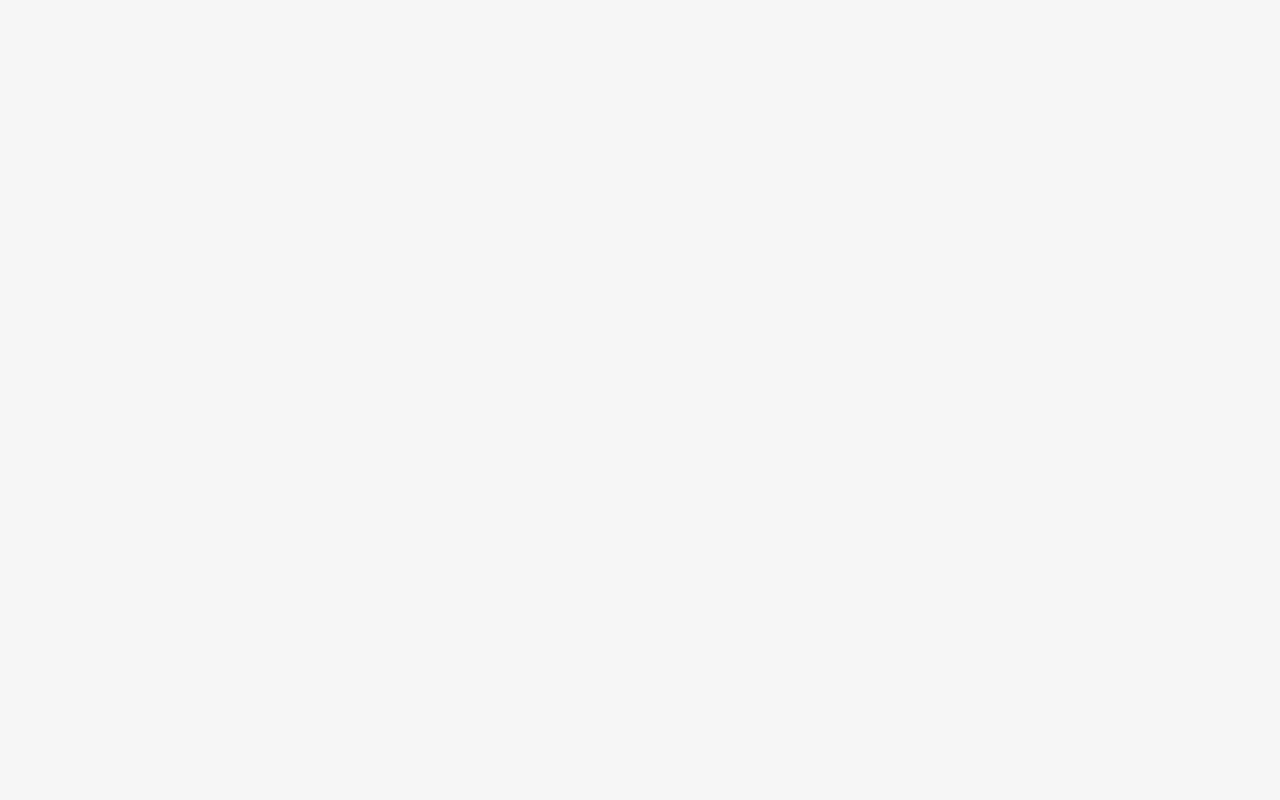
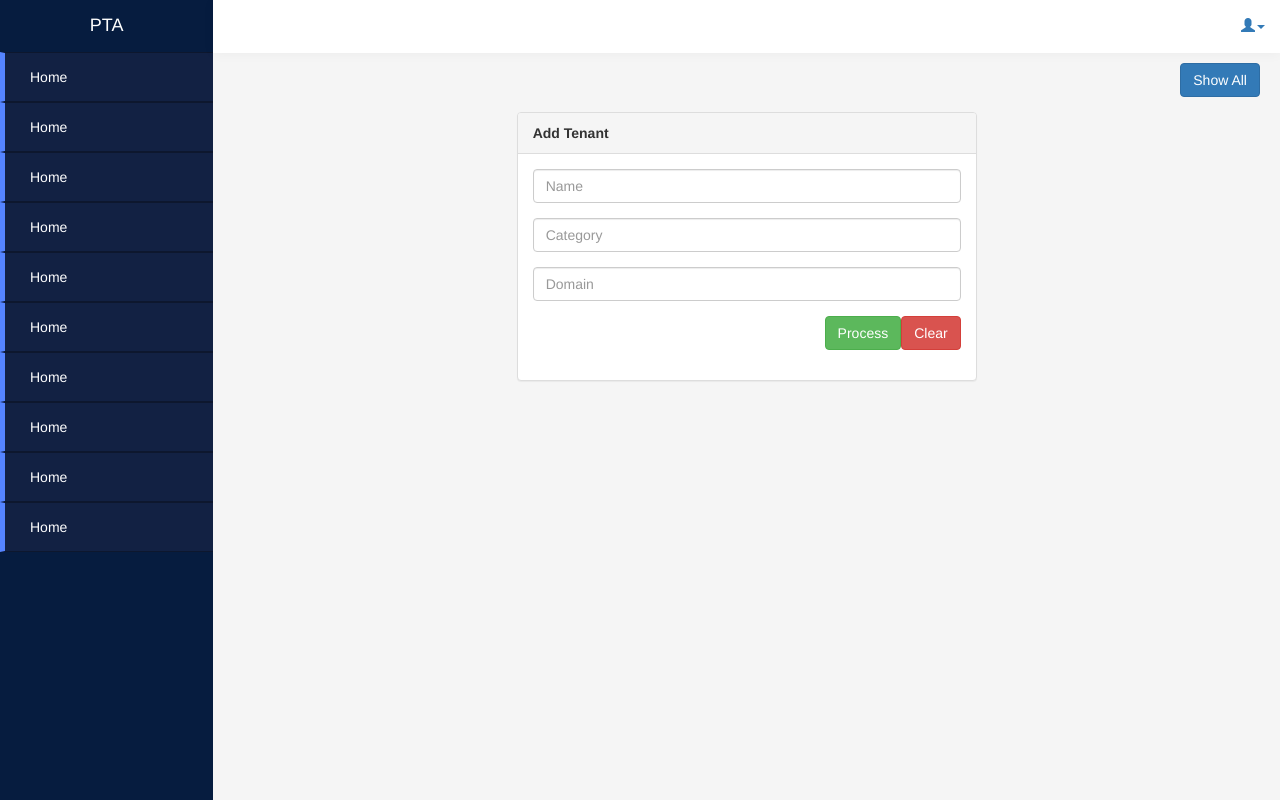
Before and after one commit to jatin5098/pta-web, an Angular app: page /pa-dashboard/tenant-entry in a window 1280 px wide. Before the commit this address led to /. Built offline with nearby package versions, Linux system fonts and the light colour scheme.

Commit message:
chore: nested routing and switching component

```diff
--- a/src/app/app.module.ts
+++ b/src/app/app.module.ts
@@ -10,6 +10,7 @@ import { AuthenticationComponent } from './authentication/authentication.compone
 import { PaDashboardComponent } from './pa-dashboard/pa-dashboard.component';
 import { TaDashboardComponent } from './ta-dashboard/ta-dashboard.component';
 import { DataGridComponent } from './common/data-grid/data-grid.component';
+import { TenantEntryComponent } from './tenant/tenant-entry/tenant-entry.component';
 
 @NgModule({
   declarations: [
@@ -19,6 +20,7 @@ import { DataGridComponent } from './common/data-grid/data-grid.component';
     PaDashboardComponent,
     TaDashboardComponent,
     DataGridComponent,
+    TenantEntryComponent,
 
   ],
   imports: [
--- a/src/app/common/data-grid/data-grid.component.css
+++ b/src/app/common/data-grid/data-grid.component.css
@@ -0,0 +1,3 @@
+.grid-panel {
+    margin-top: 15px;
+}
--- a/src/app/common/data-grid/data-grid.component.html
+++ b/src/app/common/data-grid/data-grid.component.html
@@ -1,4 +1,4 @@
-<div>
+<div class="panel panel-default panel-body grid-panel">
     <table class="table table-responsive table-hover table-striped table-condensed">
         <thead>
             <tr class="text-center text-info">
--- a/src/app/common/data-grid/data-grid.component.ts
+++ b/src/app/common/data-grid/data-grid.component.ts
@@ -1,4 +1,5 @@
-import { Component, OnInit } from '@angular/core';
+import { Component, OnInit, Input, Output, EventEmitter } from '@angular/core';
+import { Router } from '@angular/router';
 
 @Component({
   selector: 'app-data-grid',
@@ -6,10 +7,14 @@ import { Component, OnInit } from '@angular/core';
   styleUrls: ['./data-grid.component.css']
 })
 export class DataGridComponent implements OnInit {
-
-  constructor() { }
+  @Output() currentRoute = new EventEmitter();
+  route;
+  constructor(private router: Router) {
+    this.route = this.router.url;
+  }
 
   ngOnInit() {
+    this.currentRoute.emit(this.route);
   }
 
 }
--- a/src/app/pa-dashboard/pa-dashboard.component.html
+++ b/src/app/pa-dashboard/pa-dashboard.component.html
@@ -50,12 +50,13 @@
                     <div class="dashboard-area">
                         <div class="row">
                             <div col="col-md-12">
-                                <a class="btn btn-primary pull-right">Add New</a>
+                                <a class="btn btn-primary pull-right" *ngIf="currentRoute === '/pa-dashboard/lists'" (click)="navigateTo('/pa-dashboard/tenant-entry');" routerLinkActive="active">Add New</a>
+                                <a class="btn btn-primary pull-right" *ngIf="currentRoute === '/pa-dashboard/tenant-entry'" (click)="navigateTo('/pa-dashboard/lists');" routerLinkActive="active">Show All</a>
                             </div>
                         </div>
                         <div class="row">
                             <div col="col-md-12">
-                                <app-data-grid></app-data-grid>
+                                <router-outlet></router-outlet>
                             </div>
                         </div>
                     </div>
--- a/src/app/pa-dashboard/pa-dashboard.component.ts
+++ b/src/app/pa-dashboard/pa-dashboard.component.ts
@@ -1,4 +1,5 @@
 import { Component, OnInit } from '@angular/core';
+import { Router } from '@angular/router';
 
 @Component({
   selector: 'app-pa-dashboard',
@@ -6,10 +7,16 @@ import { Component, OnInit } from '@angular/core';
   styleUrls: ['./pa-dashboard.component.css']
 })
 export class PaDashboardComponent implements OnInit {
-
-  constructor() { }
+  currentRoute;
+  constructor(private router: Router) {
+    this.currentRoute = this.router.url;
+  }
 
   ngOnInit() {
   }
 
+  navigateTo = (url) => {
+    this.currentRoute = url;
+    this.router.navigateByUrl(url);
+  };
 }
--- /dev/null
+++ b/src/app/tenant/tenant-entry/tenant-entry.component.css
@@ -0,0 +1,4 @@
+.tenant-form {
+    max-width: 460px;
+    margin: 15px auto 0 auto;
+}
--- /dev/null
+++ b/src/app/tenant/tenant-entry/tenant-entry.component.html
@@ -0,0 +1,34 @@
+<div class="panel panel-default tenant-form">
+    <div class="panel-heading">
+        <strong>Add Tenant</strong>
+    </div>
+    <div class="panel-body">
+        <div class="row">
+            <div class="col-xs-12 col-sm-12 col-md-12">
+                <form method="post">
+                    <div class="form-group row">
+                        <div class="col-xs-12 col-sm-12 col-md-12">
+                            <input type="text" class="form-control" name="name" placeholder="Name" />
+                        </div>
+                    </div>
+                    <div class="form-group row">
+                        <div class="col-xs-12 col-sm-12 col-md-12">
+                            <input type="text" class="form-control" name="category" placeholder="Category" />
+                        </div>
+                    </div>
+                    <div class="form-group row">
+                        <div class="col-xs-12 col-sm-12 col-md-12">
+                            <input type="text" class="form-control" name="domain" placeholder="Domain" />
+                        </div>
+                    </div>
+                    <div class="form-group row">
+                        <div class="col-xs-12 col-sm-12 col-md-12 text-right">
+                            <input type="submit" class="btn btn-success" value="Process" />
+                            <input type="reset" class="btn btn-danger" value="Clear" />
+                        </div>
+                    </div>
+                </form>
+            </div>
+        </div>
+    </div>
+</div>
--- /dev/null
+++ b/src/app/tenant/tenant-entry/tenant-entry.component.ts
@@ -0,0 +1,15 @@
+import { Component, OnInit } from '@angular/core';
+
+@Component({
+  selector: 'app-tenant-entry',
+  templateUrl: './tenant-entry.component.html',
+  styleUrls: ['./tenant-entry.component.css']
+})
+export class TenantEntryComponent implements OnInit {
+
+  constructor() { }
+
+  ngOnInit() {
+  }
+
+}
```
Also changed, not shown: src/app/app.routes.ts (+20 -3 lines), 1 other file (tests, documents, lock files or other folders).
